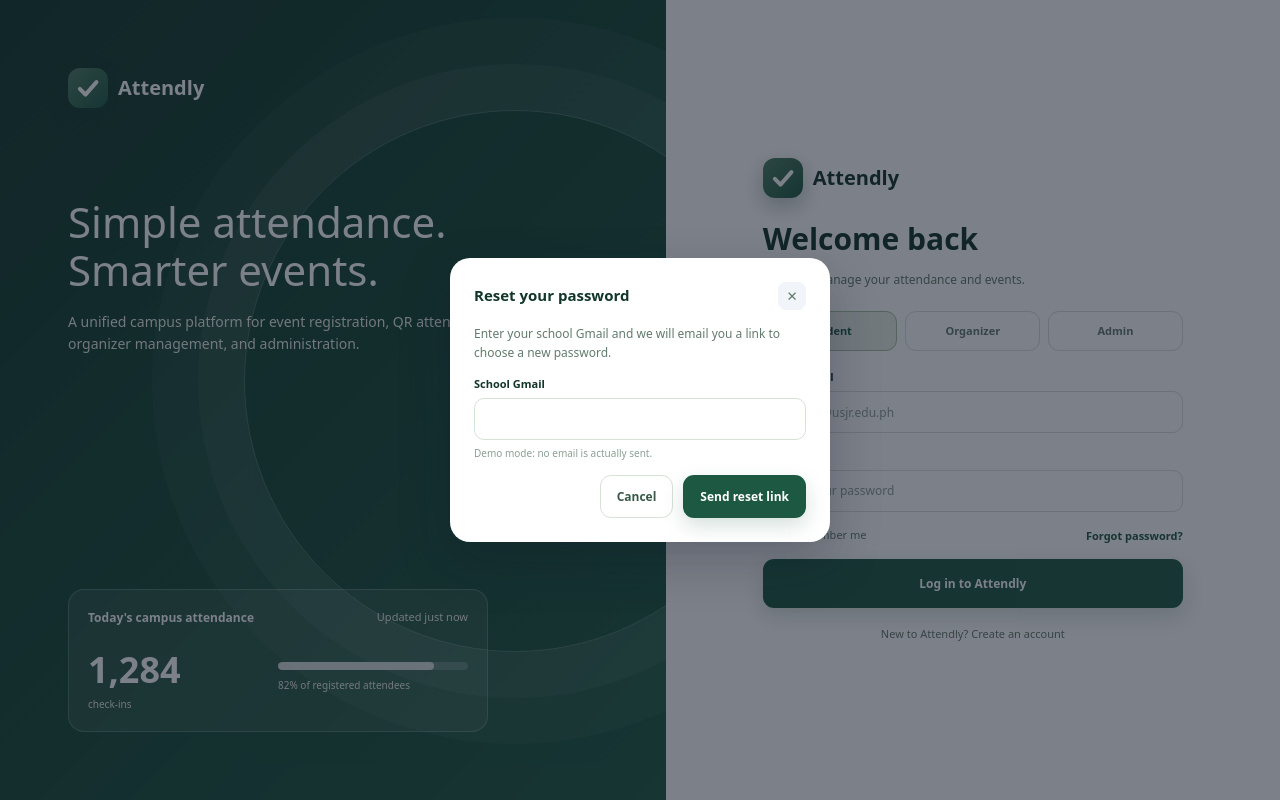
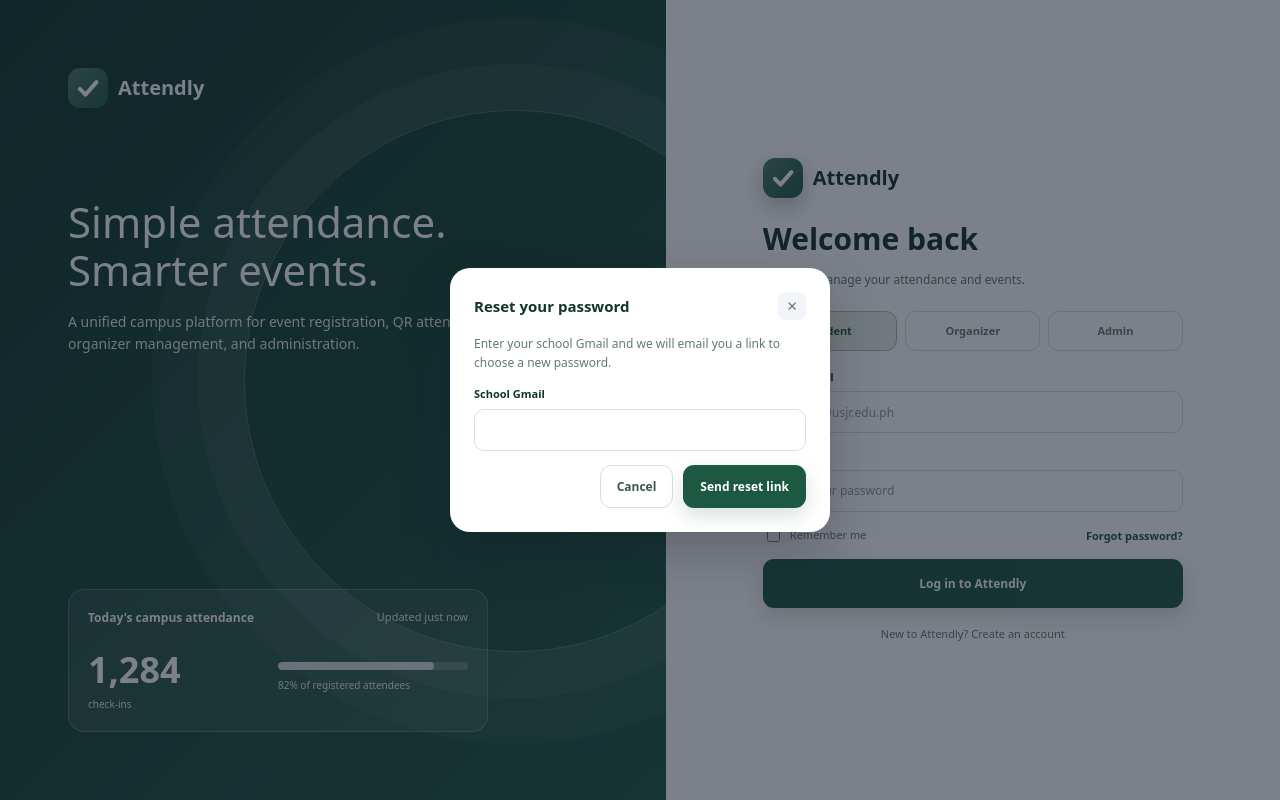
Before and after one commit to khanedith13/attendly, a React (Vite) app in the folder frontend/: page /login in a window 1280 px wide. Both pictures are taken after a click on the button "Forgot password?". Built offline with nearby package versions, Linux system fonts and the light colour scheme; no server answers.

Commit message:
remove the demo mode hint from the reset password modal

```diff
--- a/frontend/src/components/ForgotPasswordModal.jsx
+++ b/frontend/src/components/ForgotPasswordModal.jsx
@@ -59,7 +59,6 @@ export default function ForgotPasswordModal({ initialEmail = "", onClose }) {
             name="resetEmail"
             type="email"
             label="School Gmail"
-            hint={import.meta.env.DEV ? "Demo mode: no email is actually sent." : undefined}
             value={email}
             onChange={(event) => {
               setEmail(event.target.value);
```
